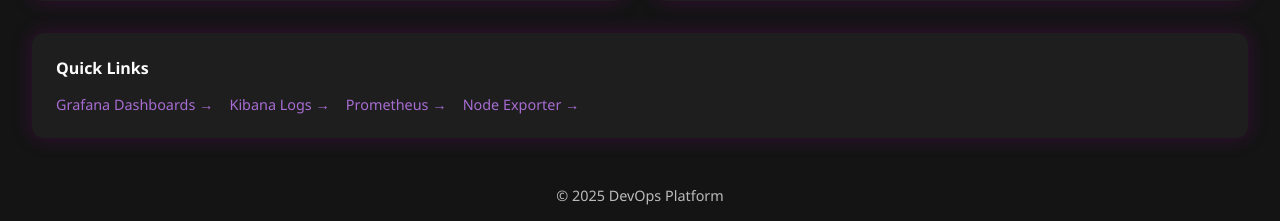
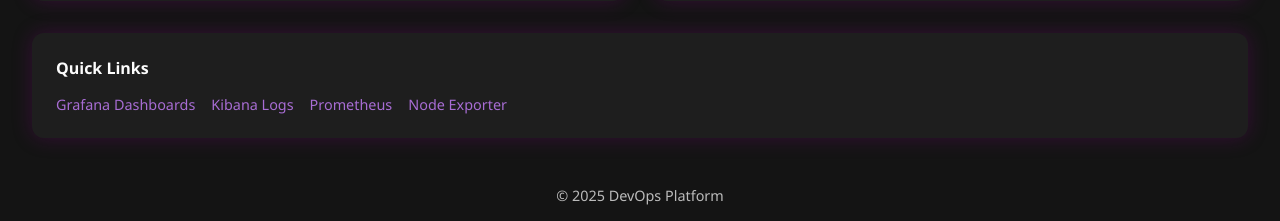
Before and after one commit to KoolinST/centralized-logging-monitoring-platform, a Flask app: page / in a window 1280 px wide. Shown: the part 1182-1403 px from the top of the page. Run offline with Flask 3, Linux system fonts and the light colour scheme; the visitor is signed in with stand-in values (Sample User, id 1); some libraries are stand-ins or nearby versions.

```diff
--- a/frontend/templates/admin/admin_dashboard.html
+++ b/frontend/templates/admin/admin_dashboard.html
@@ -379,7 +379,7 @@
         <div class="section">
             <div class="section-header">
                 <span class="section-title">Recent Activity</span>
-                <a href="{{ url_for('admin.audit_log') }}" style="font-size: 0.85rem; color: #a86dd4; text-decoration: none;">View all →</a>
+                <a href="{{ url_for('admin.audit_log') }}" style="font-size: 0.85rem; color: #a86dd4; text-decoration: none;">View all</a>
             </div>
             {% if recent_logs %}
             <table>
--- a/frontend/templates/dashboard/dashboard.html
+++ b/frontend/templates/dashboard/dashboard.html
@@ -101,14 +101,14 @@
             <div style="margin-top: 2rem; background-color: #1e1e1e; border-radius: 12px; padding: 1.5rem; box-shadow: 0 0 20px rgba(128,0,128,0.3);">
                 <h4 style="font-size: 1rem; color: #fdfdfd; margin-bottom: 1rem;">Quick Links</h4>
                 <div style="display: flex; gap: 1rem; flex-wrap: wrap;">
-                    <a href="http://localhost:3000" target="_blank" style="color: #a86dd4; text-decoration: none; font-size: 0.9rem;">Grafana Dashboards →</a>
+                    <a href="http://localhost:3000" target="_blank" style="color: #a86dd4; text-decoration: none; font-size: 0.9rem;">Grafana Dashboards</a>
                     {% if user.is_admin or user.is_developer %}
-                    <a href="{{ url_for('proxy.kibana') }}" target="_blank" style="color: #a86dd4; text-decoration: none; font-size: 0.9rem;">Kibana Logs →</a>
-                    <a href="{{ url_for('proxy.prometheus') }}" target="_blank" style="color: #a86dd4; text-decoration: none; font-size: 0.9rem;">Prometheus →</a>
-                    <a href="{{ url_for('proxy.node_exporter') }}" target="_blank" style="color: #a86dd4; text-decoration: none; font-size: 0.9rem;">Node Exporter →</a>
+                    <a href="{{ url_for('proxy.kibana') }}" target="_blank" style="color: #a86dd4; text-decoration: none; font-size: 0.9rem;">Kibana Logs</a>
+                    <a href="{{ url_for('proxy.prometheus') }}" target="_blank" style="color: #a86dd4; text-decoration: none; font-size: 0.9rem;">Prometheus</a>
+                    <a href="{{ url_for('proxy.node_exporter') }}" target="_blank" style="color: #a86dd4; text-decoration: none; font-size: 0.9rem;">Node Exporter</a>
                     {% endif %}
                     {% if user.is_admin %}
-                    <a href="http://localhost:8081" target="_blank" style="color: #a86dd4; text-decoration: none; font-size: 0.9rem;">PGAdmin →</a>
+                    <a href="http://localhost:8081" target="_blank" style="color: #a86dd4; text-decoration: none; font-size: 0.9rem;">PGAdmin</a>
                     {% endif %}
                 </div>
             </div>
```
Also changed, not shown: .github/workflows/ci.yml.
